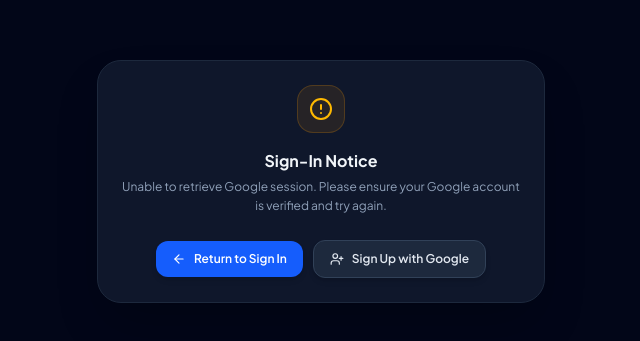
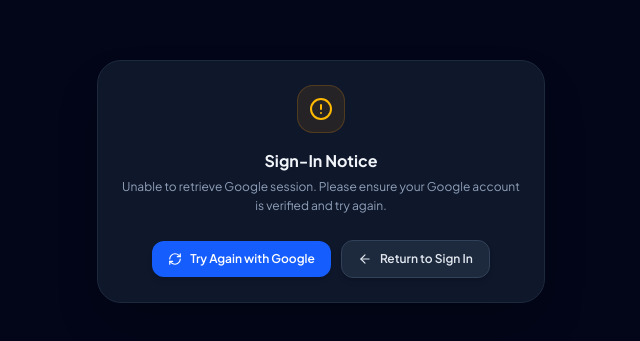
Before and after one commit to jheyreeebro19chmsu-cloud/OJT-Management-System, a React (Vite) app: page /oauth-callback in a window 1280 px wide. Shown: the part 219-560 px from the top of the page, without its empty margins (319-959 px from the left). Built offline with nearby package versions, Linux system fonts and the light colour scheme; no server answers; the database is empty.

Commit message:
fix(auth): improve Google OAuth callback error handling and add retry button

```diff
--- a/src/app/pages/OAuthCallback.tsx
+++ b/src/app/pages/OAuthCallback.tsx
@@ -1,6 +1,6 @@
 import React, { useEffect, useState, useRef } from 'react';
 import { useNavigate, Link } from 'react-router-dom';
-import { AlertCircle, ArrowLeft, CheckCircle2, UserPlus } from 'lucide-react';
+import { AlertCircle, ArrowLeft, CheckCircle2, UserPlus, RefreshCw } from 'lucide-react';
 import { supabase, isSupabaseConfigured } from '../lib/supabase';
 import { useApp } from '../store/AppContext';
 import { User } from '../types';
@@ -11,7 +11,41 @@
   const [error, setError] = useState<string | null>(null);
   const [statusMessage, setStatusMessage] = useState('Verifying Google credentials...');
   const [isSuccess, setIsSuccess] = useState(false);
+  const [retrying, setRetrying] = useState(false);
   const hasProcessedRef = useRef(false);
+
+  const handleRetryGoogle = async () => {
+    try {
+      setRetrying(true);
+      const searchParams = new URLSearchParams(window.location.search);
+      const targetRole = searchParams.get('role') || localStorage.getItem('pending_oauth_role') || 'hte';
+      localStorage.setItem('pending_oauth_role', targetRole);
+      const redirectOrigin =
+        typeof window !== 'undefined' && window.location?.origin
+          ? window.location.origin
+          : 'https://chmsuojtmis.site';
+
+      window.history.replaceState({}, document.title, window.location.pathname);
+
+      const { error: retryErr } = await supabase.auth.signInWithOAuth({
+        provider: 'google',
+        options: {
+          redirectTo: `${redirectOrigin}/oauth-callback?role=${targetRole}`,
+          queryParams: {
+            prompt: 'select_account',
+          },
+        },
+      });
+
+      if (retryErr) {
+        setError(retryErr.message);
+        setRetrying(false);
+      }
+    } catch (err: any) {
+      setError(err?.message || 'Failed to retry Google Sign-In.');
+      setRetrying(false);
+    }
+  };
 
   useEffect(() => {
     if (hasProcessedRef.current) return;
@@ -35,12 +69,19 @@
         const urlErrorDesc = searchParams.get('error_description') || hashParams.get('error_description');
 
         if (urlError || urlErrorDesc) {
-          const cleanMsg = urlErrorDesc
+          const rawMsg = urlErrorDesc
             ? decodeURIComponent(urlErrorDesc.replace(/\+/g, ' '))
             : urlError;
-          console.error('Google OAuth URL error:', cleanMsg);
+          console.error('Google OAuth URL error:', rawMsg);
           clearTimeout(watchdogTimer);
-          setError(`Google Sign-In notice: ${cleanMsg}`);
+
+          let friendlyMsg = rawMsg;
+          if (rawMsg?.toLowerCase().includes('unable to exchange external code')) {
+            friendlyMsg = 'The Google authorization code expired or could not be exchanged by the authentication server. This usually happens if the authorization timed out, the page was refreshed, or Google OAuth credentials in Supabase need verification.';
+          } else if (rawMsg) {
+            friendlyMsg = `Google Sign-In notice: ${rawMsg}`;
+          }
+          setError(friendlyMsg);
           return;
         }
 
@@ -412,19 +453,21 @@
             <p className="text-xs text-slate-400 leading-relaxed">{error}</p>
           </div>
           <div className="flex flex-col sm:flex-row items-center justify-center gap-2.5 w-full pt-2">
+            <button
+              type="button"
+              onClick={handleRetryGoogle}
+              disabled={retrying}
+              className="w-full sm:w-auto inline-flex items-center justify-center gap-2 px-4 py-2.5 bg-blue-600 hover:bg-blue-700 disabled:opacity-50 text-white font-semibold rounded-xl text-xs transition-colors shadow-md cursor-pointer"
+            >
+              <RefreshCw size={14} className={retrying ? 'animate-spin' : ''} />
+              <span>{retrying ? 'Connecting...' : 'Try Again with Google'}</span>
+            </button>
             <Link
               to="/login"
-              className="w-full sm:w-auto inline-flex items-center justify-center gap-2 px-4 py-2.5 bg-blue-600 hover:bg-blue-700 text-white font-semibold rounded-xl text-xs transition-colors shadow-md"
+              className="w-full sm:w-auto inline-flex items-center justify-center gap-2 px-4 py-2.5 bg-slate-800 hover:bg-slate-700 border border-slate-700 text-slate-200 font-semibold rounded-xl text-xs transition-colors shadow-md"
             >
               <ArrowLeft size={14} />
               <span>Return to Sign In</span>
-            </Link>
-            <Link
-              to="/register"
-              className="w-full sm:w-auto inline-flex items-center justify-center gap-2 px-4 py-2.5 bg-slate-800 hover:bg-slate-700 border border-slate-700 text-slate-200 font-semibold rounded-xl text-xs transition-colors shadow-md"
-            >
-              <UserPlus size={14} />
-              <span>Sign Up with Google</span>
             </Link>
           </div>
         </div>
```
